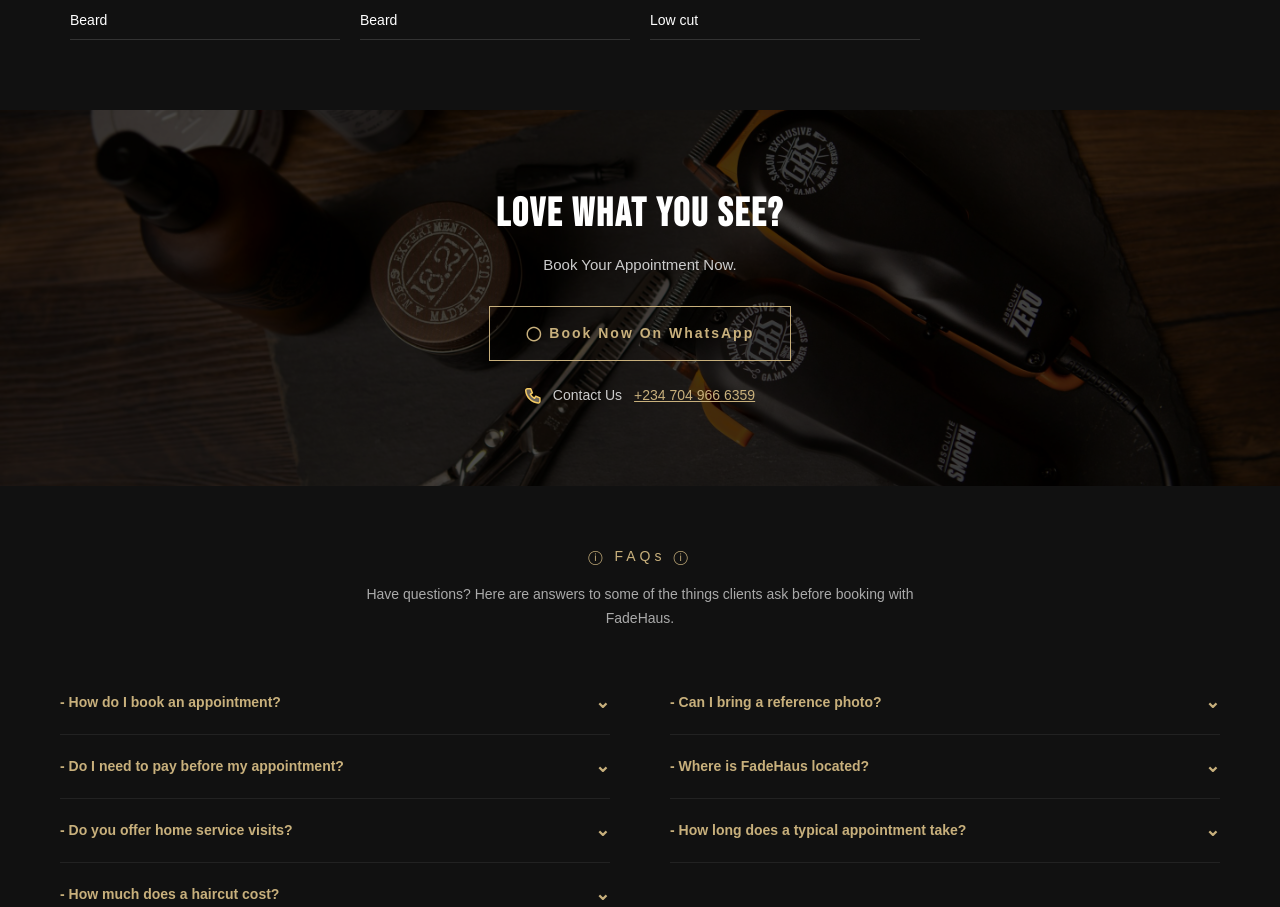
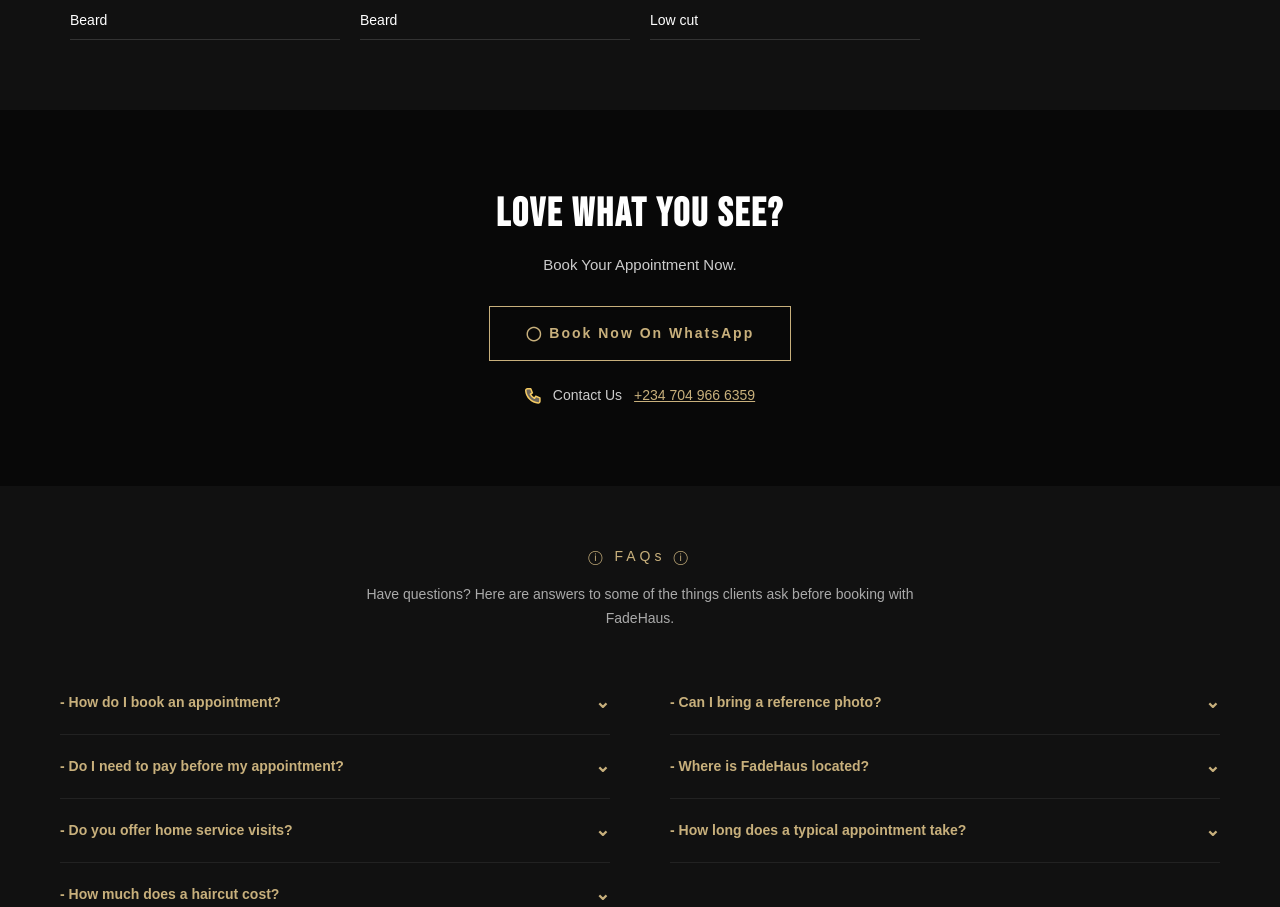
Before and after one commit to Stanix-Cohort/FadeHaus, a React (Vite) app: page /gallery in a window 1280 px wide. Shown: the part 1412-2319 px from the top of the page. Built offline with nearby package versions, Linux system fonts and the light colour scheme.

Commit message:
fix: remove CTA background image on Gallery page

```diff
--- a/src/pages/Gallery.css
+++ b/src/pages/Gallery.css
@@ -132,13 +132,22 @@
 }
 
 /* CTA */
-.gal-cta {
+/* .gal-cta {
   background-size: cover;
   background-position: center;
   position: relative;
   text-align: center;
   padding: 80px 40px;
+} */
+
+.gal-cta {
+  background: #1a1a1a;
+  position: relative;
+  text-align: center;
+  padding: 80px 40px;
 }
+
+
 
 .gal-cta__overlay {
   position: absolute;
--- a/src/pages/Gallery.tsx
+++ b/src/pages/Gallery.tsx
@@ -1,178 +1,3 @@
-// import { useState } from "react";
-// import "./Gallery.css";
-// import HomeLayout from "../layouts/HomeLayout";
-// import Haircut1 from "../assets/images/Haircut_1.png";
-// import Haircut2 from "../assets/images/Haircut_2.png";
-// import Haircut3 from "../assets/images/Haircut_3.png";
-// import Haircut5 from "../assets/images/Haircut_5.png";
-// import Haircut6 from "../assets/images/Haircut_6.png";
-// import Haircut7 from "../assets/images/Haircut_7.png";
-// import Haircut8 from "../assets/images/Haircut_8.png";
-// import Haircut9 from "../assets/images/Haircut_9.png";
-// import BeardTrim from "../assets/images/beardTrim.png";
-// import FullBeard from "../assets/images/fullbeardsculting.png";
-// import HomeService from "../assets/images/Home_Service_Cut_4.png";
-// import BgSection from "../assets/images/BG_Section_4.jpg";
-
-// const WHATSAPP = "2347049666359";
-
-// interface GalleryItem {
-//   id: number;
-//   img: string;
-//   category: string;
-//   label: string;
-// }
-
-// const galleryItems: GalleryItem[] = [
-//   { id: 1, img: Haircut1, category: "fades", label: "Fade" },
-//   { id: 2, img: Haircut2, category: "fades", label: "Fade" },
-//   { id: 3, img: Haircut3, category: "tapers", label: "Taper" },
-//   { id: 4, img: Haircut5, category: "fades", label: "Fade" },
-//   { id: 5, img: Haircut6, category: "beard", label: "Beard" },
-//   { id: 6, img: Haircut7, category: "lowcuts", label: "Low cut" },
-//   { id: 7, img: Haircut8, category: "tapers", label: "Taper" },
-//   { id: 8, img: Haircut9, category: "fades", label: "Fade" },
-//   { id: 9, img: BeardTrim, category: "beard", label: "Beard" },
-//   { id: 10, img: FullBeard, category: "beard", label: "Beard" },
-//   { id: 11, img: HomeService, category: "lowcuts", label: "Low cut" },
-// ];
-
-// const tabs = ["ALL", "FADES", "TAPERS", "BEARD", "LOW CUTS"];
-
-// const faqs = [
-//   { q: "How do I book an appointment?", a: "Simply message us on WhatsApp or click the Book Now button." },
-//   { q: "Do I need to pay before my appointment?", a: "No, payment is made at the time of service." },
-//   { q: "Do you offer home service visits?", a: "Yes! We offer home visits on the Mainland and Island." },
-//   { q: "How much does a haircut cost?", a: "Prices start from ₦3,500. Check our Services page for full pricing." },
-//   { q: "Can I bring a reference photo?", a: "Absolutely! Reference photos help our barbers deliver exactly what you want." },
-//   { q: "Where is FadeHaus located?", a: "We are located at 123 Adeola Odeku St, VI, Lagos." },
-//   { q: "How long does a typical appointment take?", a: "Most sessions take between 30–60 minutes depending on the service." },
-// ];
-
-// const FAQItem = ({ q, a }: { q: string; a: string }) => {
-//   const [open, setOpen] = useState(false);
-//   return (
-//     <div className="gal-faq-item" onClick={() => setOpen(!open)}>
-//       <div className="gal-faq-item__top">
-//         <span>- {q}</span>
-//         <span className={`gal-faq-item__arrow ${open ? "open" : ""}`}>&#x2304;</span>
-//       </div>
-//       {open && <p className="gal-faq-item__ans">{a}</p>}
-//     </div>
-//   );
-// };
-
-// const Gallery = () => {
-//   const [activeTab, setActiveTab] = useState("ALL");
-
-//   const filtered = activeTab === "ALL"
-//     ? galleryItems
-//     : galleryItems.filter((item) =>
-//         item.category === activeTab.toLowerCase().replace(" ", "")
-//       );
-
-//   return (
-//     <HomeLayout>
-//       <div className="gallery-page">
-
-//         <div className="gal-header">
-//           <p className="gal-header__label">💈 GALLERY 💈</p>
-//           <h1 className="gal-header__title">PRECISION CUTS. PREMIUM EXPERIENCE</h1>
-//         </div>
-
-//         {/* <div className="gal-tabs-row">
-//           <div className="gal-tabs">
-//             {tabs.map((tab) => (
-//               <button
-//                 key={tab}
-//                 className={`gal-tab ${activeTab === tab ? "active" : ""}`}
-//                 onClick={() => setActiveTab(tab)}
-//               >
-//                 {tab}
-//               </button>
-//             ))}
-//           </div>
-//           <a href="/services" className="gal-view-all">
-//             View All Services &amp; Pricing &rsaquo;
-//           </a>
-//         // </div> */}
-
-
-
-//        <div className="gal-tabs-row">
-//   <div className="gal-tabs">
-//     {tabs.map((tab) => (
-//       <button
-//         key={tab}
-//         className={`gal-tab ${activeTab === tab ? "active" : ""}`}
-//         onClick={() => setActiveTab(tab)}
-//       >
-//         {tab}
-//       </button>
-//     ))}
-//     <a href="/services" className="gal-view-all">
-//       View All Services &amp; Pricing &rsaquo;
-//     </a>
-//   </div>
-// </div>
-
-
-
-//         <hr className="gal-divider" />
-
-//         <div className="gal-grid">
-//           {filtered.map((item) => (
-//             <div key={item.id} className="gal-card">
-//               <img src={item.img} alt={item.label} loading="lazy" className="gal-card__img" />
-//               <p className="gal-card__label">{item.label}</p>
-//               <hr className="gal-card__line" />
-//             </div>
-//           ))}
-//         </div>
-
-//         <div className="gal-cta" style={{ backgroundImage: `url(${BgSection})` }}>
-//           <div className="gal-cta__overlay" />
-//           <div className="gal-cta__content">
-//             <h2 className="gal-cta__title">LOVE WHAT YOU SEE?</h2>
-//             <p className="gal-cta__sub">Book Your Appointment Now.</p>
-//             <button className="gal-cta__btn" onClick={() => window.open(`https://wa.me/${WHATSAPP}`, "_blank")}>
-//               &#9711; Book Now On WhatsApp
-//             </button>
-//             {/* <div className="gal-cta__phone">
-//               <span>📞 Contact Us</span>
-//               <a href="tel:+2348001234567">+234 704 966 6359</a>
-//             </div> */}
-
-//           <div className="gal-cta__phone">
-//           <img src="/src/assets/icons/phone.svg" style={{ width: "16px", filter: "invert(75%) sepia(50%) saturate(400%) hue-rotate(5deg)" }} />
-//           <span>Contact Us</span>
-//           <a href="tel:+2348001234567">+234 800 123 4567</a>
-//            </div>
-
-
-//           </div>
-//         </div>
-
-//         <div className="gal-faqs">
-//           <p className="gal-faqs__label">&#9432; FAQs &#9432;</p>
-//           <p className="gal-faqs__sub">
-//             Have questions? Here are answers to some of the things clients ask before booking with FadeHaus.
-//           </p>
-//           <div className="gal-faqs__grid">
-//             <div>{faqs.slice(0, 4).map((f) => <FAQItem key={f.q} {...f} />)}</div>
-//             <div>{faqs.slice(4).map((f) => <FAQItem key={f.q} {...f} />)}</div>
-//           </div>
-//         </div>
-
-//       </div>
-//     </HomeLayout>
-//   );
-// };
-
-// export default Gallery;
-
-
-
 import { useState } from "react";
 import "./Gallery.css";
 import Haircut1 from "../assets/images/Haircut_1.png";
@@ -282,7 +107,8 @@ const Gallery = () => {
         ))}
       </div>
 
-      <div className="gal-cta" style={{ backgroundImage: `url(${BgSection})` }}>
+      {/* <div className="gal-cta" style={{ backgroundImage: `url(${BgSection})` }}> */}
+       <div className="gal-cta">
         <div className="gal-cta__overlay" />
         <div className="gal-cta__content">
           <h2 className="gal-cta__title">LOVE WHAT YOU SEE?</h2>
```
